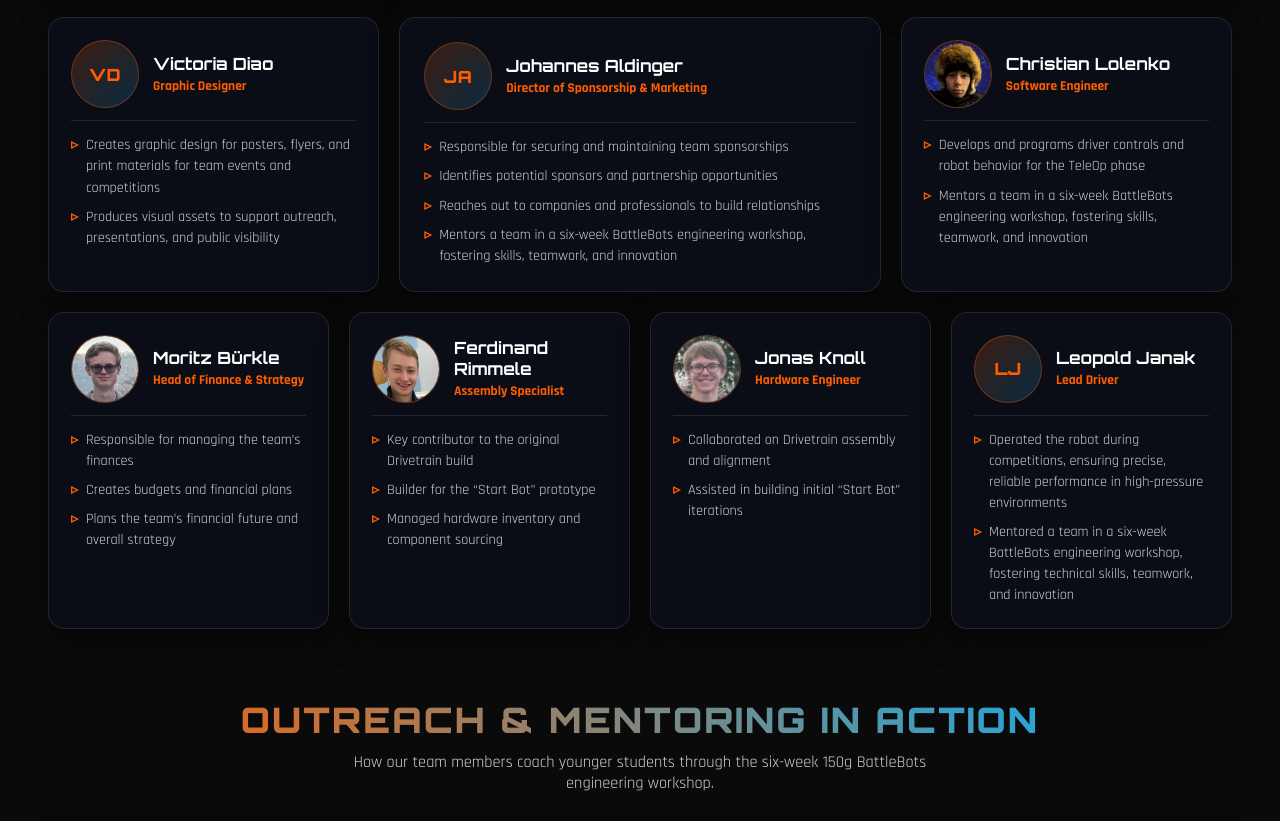
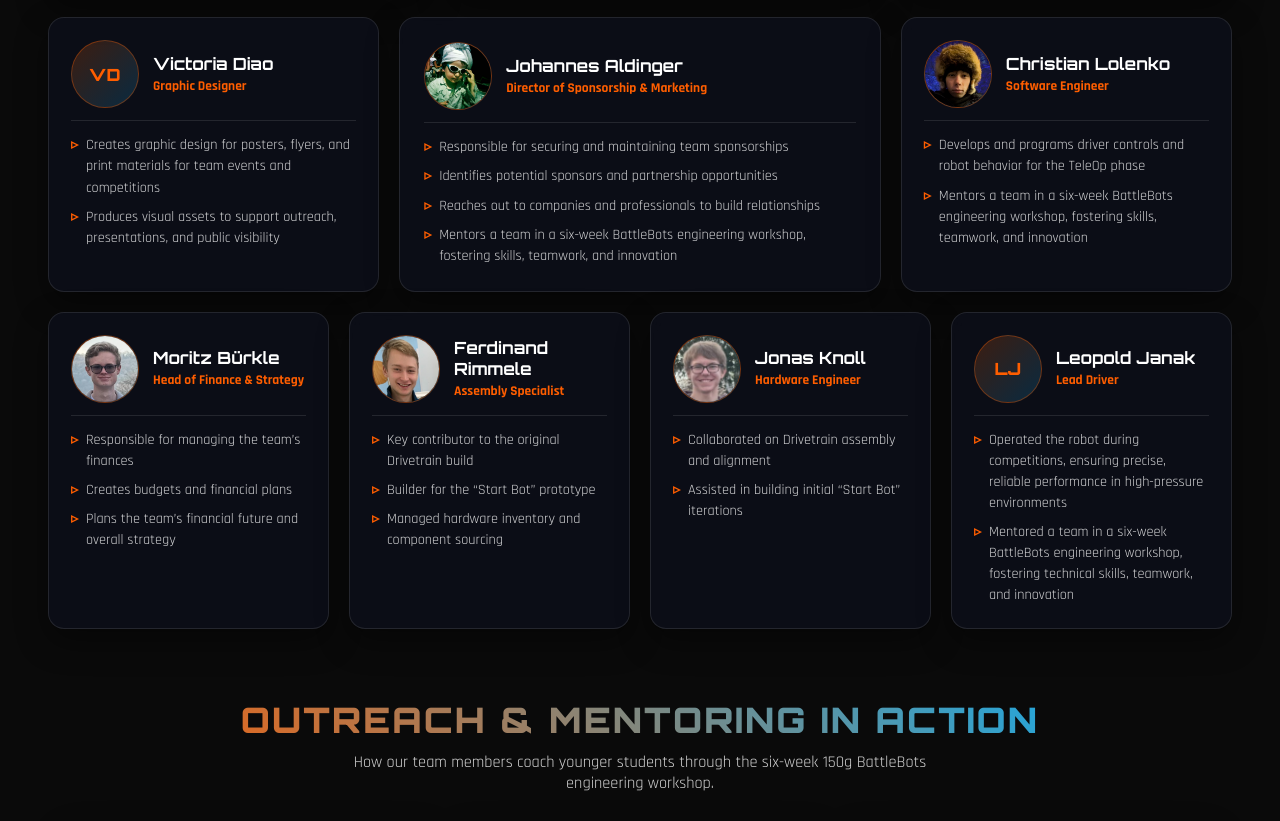
Before and after one commit to RoboRoostersStuttgart/roboroosters.de, a website: page en/team-details.html in a window 1280 px wide. Shown: the part 1197-2018 px from the top of the page. Drawn offline with Linux system fonts and the light colour scheme.

Commit message:
Add images for Victoria Diao and Johannes Aldinger
Added images for team members in the team details page.

```diff
--- a/en/team-details.html
+++ b/en/team-details.html
@@ -192,6 +192,7 @@
             <div class="member-head">
                 <div class="member-avatar-wrap">
                     <span class="member-initials">VD</span>
+
                 </div>
                 <div class="member-identity">
                     <h2 class="member-name">Victoria Diao</h2>
@@ -208,6 +209,8 @@
             <div class="member-head">
                 <div class="member-avatar-wrap">
                     <span class="member-initials">JA</span>
+                                        <img src="../assets/images/johannes.jpg" alt="Jakob Wecker" loading="eager" referrerpolicy="no-referrer" onerror="this.style.display='none'">
+
                 </div>
                 <div class="member-identity">
                     <h2 class="member-name">Johannes Aldinger</h2>
```
